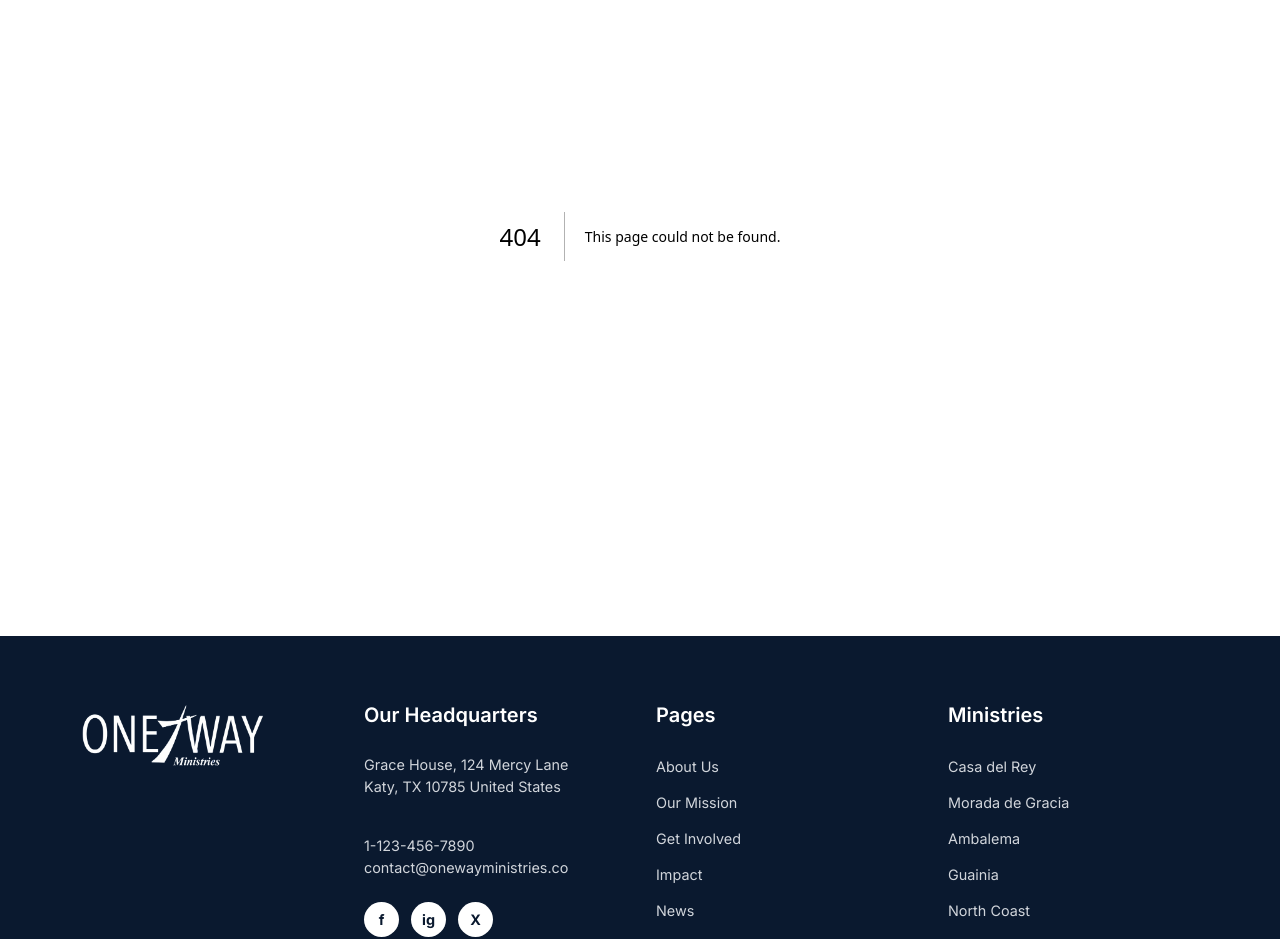
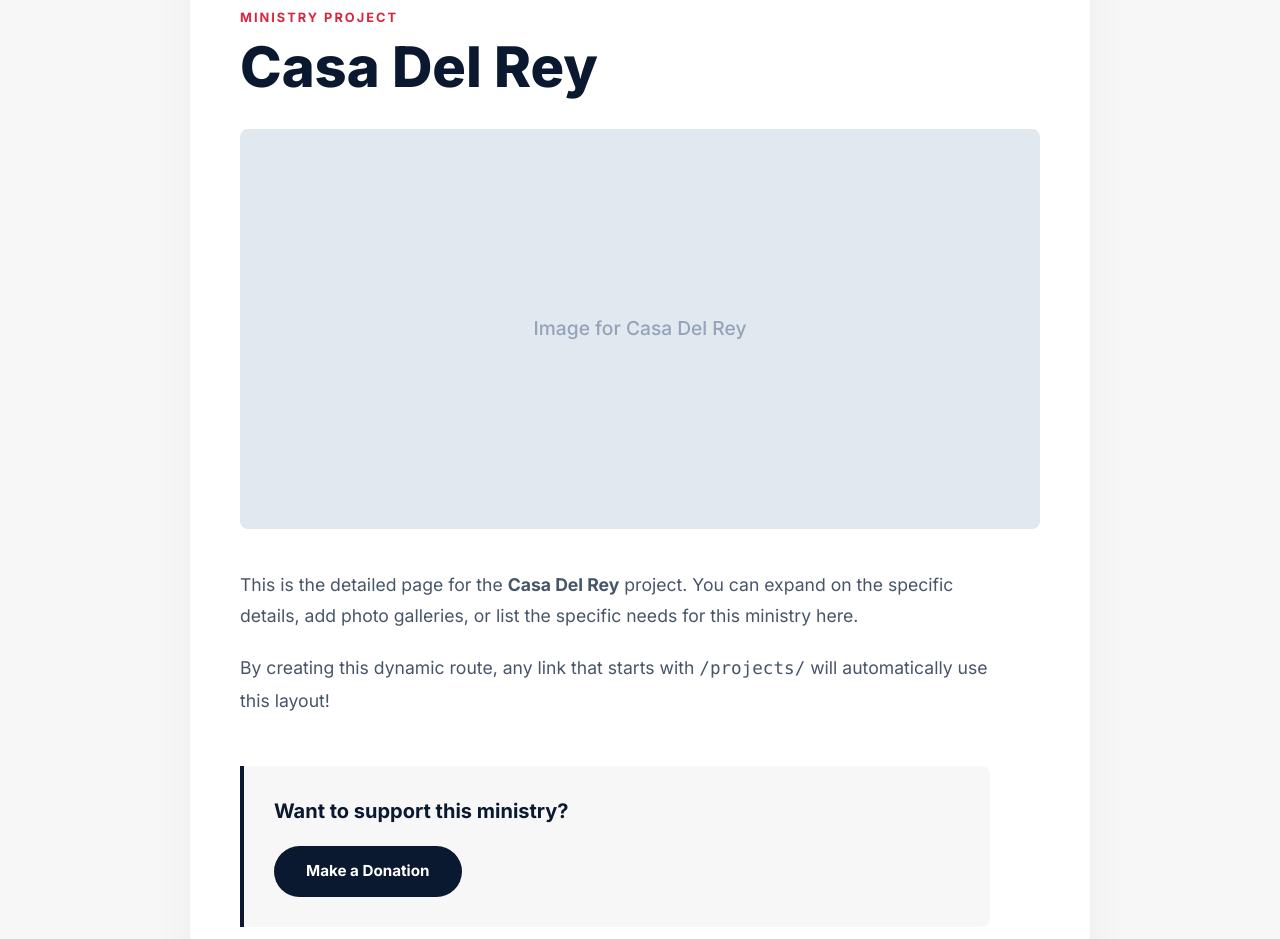
Before and after one commit to cgdiazv/oneway-ministries-site, a Next.js app: page /projects/casa-del-rey in a window 1280 px wide. Before the commit this address had no page. Shown: the part 260-1199 px from the top of the page. Built offline with nearby package versions, Linux system fonts and the light colour scheme.

Commit message:
Update project page donate button hover effect

```diff
--- a/app/globals.css
+++ b/app/globals.css
@@ -272,12 +272,14 @@ html {
 
 /* Button hover scale effect */
 .learn-more-btn-hover,
-.read-more-btn-hover {
+.read-more-btn-hover,
+.project-donate-btn-hover {
   transition: transform 0.3s ease !important;
 }
 
 .learn-more-btn-hover:hover,
-.read-more-btn-hover:hover {
+.read-more-btn-hover:hover,
+.project-donate-btn-hover:hover {
   transform: scale(1.05) !important;
 }
 
--- a/app/page.tsx
+++ b/app/page.tsx
@@ -59,7 +59,7 @@ export default function Home() {
       category: "FOUNDATION",
       excerpt: "Holistic development through evangelism, music, sports, and education to empower local leaders and youth, fostering spiritual growth and community development.",
       image: "/project-1.webp", // Replace with your actual images
-      link: "#",
+      link: "/projects/united-for-life",
     },
     {
       title: "Funcifunac Foundation Ministry",
@@ -67,7 +67,7 @@ export default function Home() {
       category: "FOUNDATION",
       excerpt: "Partnering with local contractors to install modern water filtration systems in underserved local neighborhoods.",
       image: "/project-2.webp",
-      link: "#",
+      link: "/projects/funcifunac",
     },
     {
       title: "Impacto Biblico Church Planting",
@@ -75,7 +75,7 @@ export default function Home() {
       category: "MINISTRY",
       excerpt: "Christ-centered ministry in Santa Marta, Colombia, commited to faithfuly preaching the Gospel.",
       image: "/project-3.webp",
-      link: "#",
+      link: "/projects/impacto-biblico",
     },
     {
       title: "Casa del Rey",
@@ -83,7 +83,7 @@ export default function Home() {
       category: "MINISTRY",
       excerpt: "Casa del Rey, together with Shalom Mision Xtrema Church, is a Christ-centered ministry in Bogota, Colombia.",
       image: "/project-4.webp",
-      link: "#",
+      link: "/projects/casa-del-rey",
     },
   ];
 
--- /dev/null
+++ b/app/projects/[slug]/page.tsx
@@ -0,0 +1,153 @@
+"use client";
+
+import React from "react";
+import Image from "next/image";
+import { useParams } from "next/navigation";
+import { theme } from "@/styles/theme";
+import { ArrowLeft } from "lucide-react";
+
+export default function SingleProjectPage() {
+  const params = useParams();
+  const slug = params.slug as string;
+
+  // We can format the URL slug back into a readable title (e.g. "casa-del-rey" -> "Casa Del Rey")
+  const formatTitle = (str: string) => {
+    if (!str) return "Project Details";
+    return str.split("-").map(word => word.charAt(0).toUpperCase() + word.slice(1)).join(" ");
+  };
+
+  const projectTitle = formatTitle(slug);
+
+  return (
+    <div style={styles.pageWrapper}>
+      <div style={styles.container}>
+
+        {/* Back Button */}
+        <a href="/" style={styles.backButton}>
+          <ArrowLeft size={16} style={{ marginRight: '8px' }} /> Back to Home
+        </a>
+
+        {/* Project Header */}
+        <div style={styles.header}>
+          <span style={styles.overline}>Ministry Project</span>
+          <h1 style={styles.title}>{projectTitle}</h1>
+        </div>
+
+        {/* Placeholder Image Banner */}
+        <div style={styles.imageBanner}>
+           {/* When you have real images, you can render them dynamically based on the slug here */}
+           <div style={styles.imagePlaceholderText}>Image for {projectTitle}</div>
+        </div>
+
+        {/* Project Content Body */}
+        <div style={styles.contentBody}>
+          <p style={styles.paragraph}>
+            This is the detailed page for the <strong>{projectTitle}</strong> project. You can expand on the specific details, add photo galleries, or list the specific needs for this ministry here.
+          </p>
+          <p style={styles.paragraph}>
+            By creating this dynamic route, any link that starts with <code>/projects/</code> will automatically use this layout!
+          </p>
+
+          <div style={styles.ctaBox}>
+            <h3 style={styles.ctaTitle}>Want to support this ministry?</h3>
+            <a href="/donate" className="project-donate-btn-hover" style={styles.donateBtn}>Make a Donation</a>
+          </div>
+        </div>
+
+      </div>
+    </div>
+  );
+}
+
+const styles = {
+  pageWrapper: {
+    backgroundColor: "#f7f7f7",
+    minHeight: "100vh",
+    padding: "60px 20px 120px",
+  },
+  container: {
+    maxWidth: "900px",
+    margin: "0 auto",
+    backgroundColor: "#fff",
+    borderRadius: "12px",
+    padding: "50px",
+    boxShadow: "0 10px 40px rgba(0,0,0,0.05)",
+  },
+  backButton: {
+    display: "inline-flex",
+    alignItems: "center",
+    color: "#64748b",
+    textDecoration: "none",
+    fontWeight: 600,
+    fontSize: "0.9rem",
+    marginBottom: "40px",
+    transition: "color 0.2s ease",
+  },
+  header: {
+    marginBottom: "30px",
+  },
+  overline: {
+    fontSize: "0.8rem",
+    fontWeight: 700,
+    letterSpacing: "2px",
+    color: theme.colors.accent,
+    textTransform: "uppercase" as const,
+    display: "block",
+    marginBottom: "10px",
+  },
+  title: {
+    fontSize: "3.5rem",
+    fontWeight: 800,
+    color: theme.colors.primary,
+    margin: 0,
+    lineHeight: 1.1,
+  },
+  imageBanner: {
+    width: "100%",
+    height: "400px",
+    backgroundColor: "#e2e8f0",
+    borderRadius: "8px",
+    marginBottom: "40px",
+    display: "flex",
+    alignItems: "center",
+    justifyContent: "center",
+  },
+  imagePlaceholderText: {
+    color: "#94a3b8",
+    fontSize: "1.2rem",
+    fontWeight: 500,
+  },
+  contentBody: {
+    maxWidth: "750px",
+  },
+  paragraph: {
+    fontSize: "1.1rem",
+    lineHeight: "1.8",
+    color: "#475569",
+    marginBottom: "20px",
+  },
+  ctaBox: {
+    marginTop: "50px",
+    padding: "30px",
+    backgroundColor: "rgba(10, 25, 47, 0.03)",
+    borderLeft: `4px solid ${theme.colors.primary}`,
+    borderRadius: "0 8px 8px 0",
+  },
+  ctaTitle: {
+    fontSize: "1.25rem",
+    fontWeight: 700,
+    color: theme.colors.primary,
+    marginBottom: "20px",
+    marginTop: 0,
+  },
+  donateBtn: {
+    display: "inline-block",
+    backgroundColor: theme.colors.primary,
+    color: "#fff",
+    padding: "14px 32px",
+    borderRadius: "30px",
+    textDecoration: "none",
+    fontWeight: "bold",
+    fontSize: "0.95rem",
+  }
+};
```
